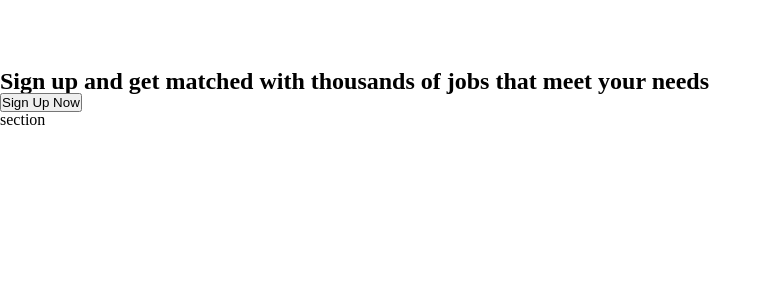
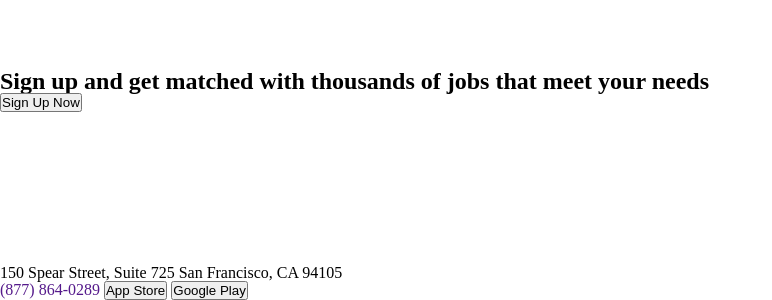
Before and after one commit to MaksKharyshyn/ivan, a plain HTML site: page index.html in a window 1280 px wide. Shown: the part 5248-5548 px from the top of the page, without its empty margins (0-772 px from the left). Before the commit the page ends 5376 px from the top, so only its background shows below. Drawn offline with Linux system fonts and the light colour scheme.

Commit message:
added some changes into footer

```diff
--- a/index.html
+++ b/index.html
@@ -169,7 +169,22 @@
         <button class="sign_up_btn">Sign Up Now</button>
     </section>
 
-    section
+    <footer class="footer">
+        <div class="footer_logo">
+            <svg class="footer_ico">
+                <use></use>
+            </svg>
+        </div>
+
+        <div class="footer_contact_block">
+            <p class="footer_contact">150 Spear Street, Suite 725 San Francisco, CA 94105</p>
+            <a href="" class="footer_link">(877) 864-0289</a>
+            <button class="footer_btn">App Store</button>
+            <button class="footer_btn">Google Play</button>
+        </div>
+
+
+    </footer>
 </div>
 </body>
 </html>
```
